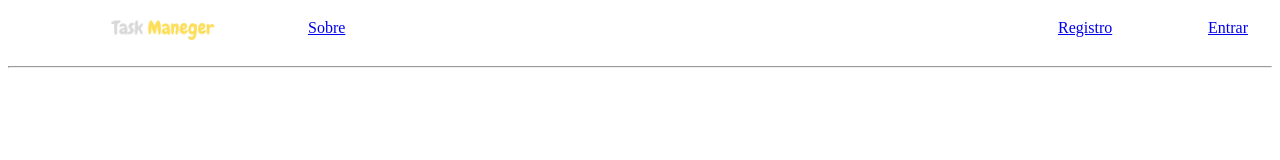
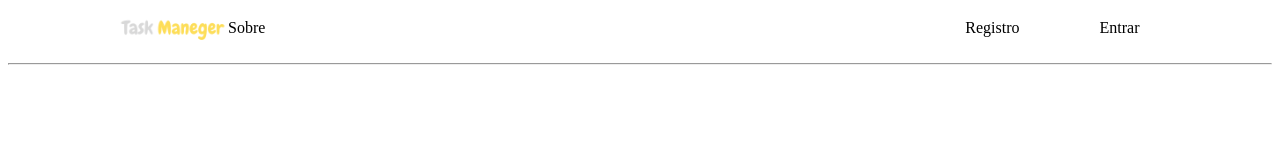
Before and after one commit to cauealb/task-manager, a website: page Client/src/website task-manager/website.html in a window 1280 px wide. Drawn offline with Linux system fonts and the light colour scheme.

Commit message:
style: Modificando o header do site

```diff
--- a/Client/src/website task-manager/cssWebsite.css
+++ b/Client/src/website task-manager/cssWebsite.css
@@ -1,40 +1,33 @@
    .conteiner img {
     width: 110px;
-    position: relative;
-    left: 100px;
+    margin-left: 110px;
    }
 
    .conteiner {
-    position: relative;
-    top: -35px;
     display: flex;
     justify-content: space-between;
     align-items: center;
+    margin-top: -35px;
    }
 
    .texts {
-    position: absolute;
-    left: 300px;
     display: flex;
     align-items: center;
+    margin-right: 700px;
+   }
+
+   a {
+      color: inherit;
+      text-decoration: none;
    }
 
    .input {
     display: flex;
     align-items: center;
-   }
-
-   #registro {
-    position: absolute;
-    left: 1050px;
-   }
-
-   #entrar {
-    position: absolute;
-    left: 1200px;
+    gap: 80px;
+    margin-right: 180px;
    }
 
    hr {
-    position: relative;
-    top: -60px;
+    margin-top: -20px;
    }
```
Also changed, not shown: Client/src/website task-manager/website.html (+0 -7 lines).
